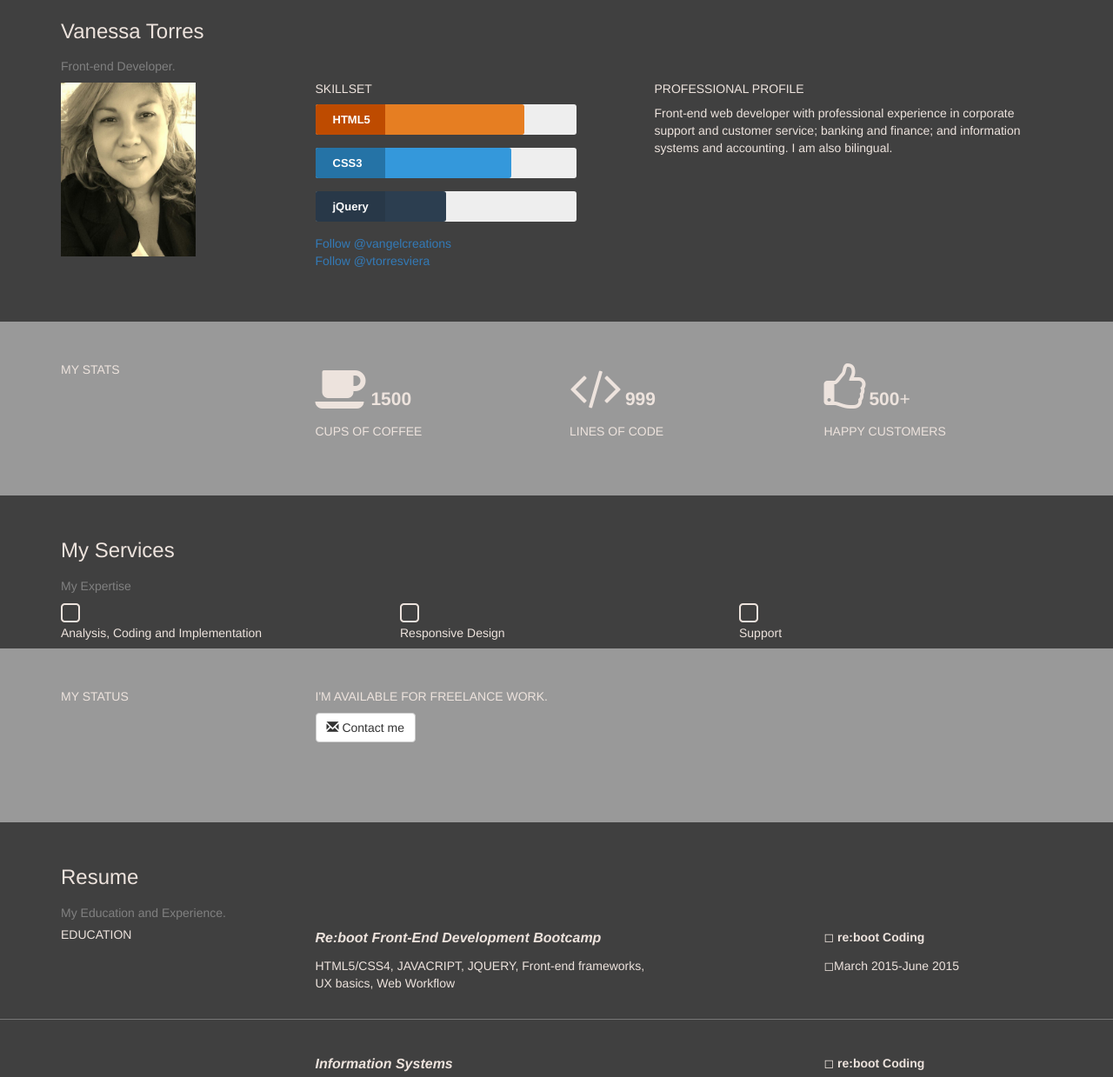
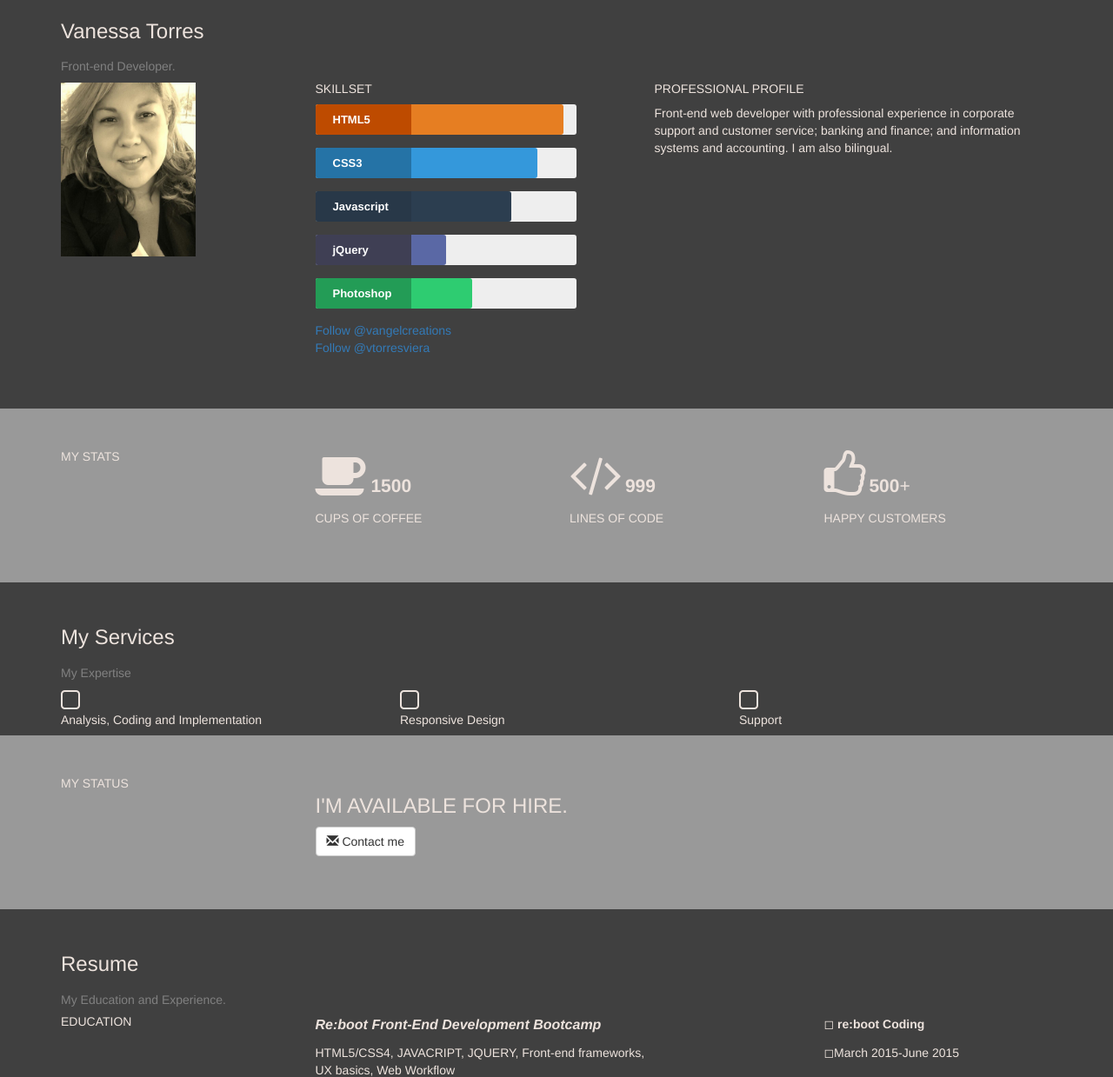
Before and after one commit to vtorresviera/ResumePage, a plain HTML site: page index.html in a window 1280 px wide. Shown: the part 519-1758 px from the top of the page at 87% size. Drawn offline with nearby package versions, Linux system fonts and the light colour scheme.

Commit message:
latest changes to content

```diff
--- a/css/style.css
+++ b/css/style.css
@@ -127,8 +127,7 @@ h3 {
   position: absolute;
   top: 0;
   left: 0;
-  /*width: 110px;*/
-  width: 80px;
+  width: 110px;
   font-weight: bold;
   font-size: 13px;
   color: #ffffff;
--- a/index.html
+++ b/index.html
@@ -160,21 +160,33 @@
                     </div>
                     <div class="col-md-4">
                         <h4 id="profileh4">SKILLSET</h4>
-                        <div class="skillbar clearfix " data-percent="80%">
+                        <div class="skillbar clearfix " data-percent="95%">
                             <div class="skillbar-title" style="background: #d35400;"><span>HTML5</span></div>
                             <div class="skillbar-bar" style="background: #e67e22;"></div>
                             <div class="skill-bar-percent"></div>
                         </div>
                         <!-- End Skill Bar -->
-                        <div class="skillbar clearfix " data-percent="75%">
+                        <div class="skillbar clearfix " data-percent="85%">
                             <div class="skillbar-title" style="background: #2980b9;"><span>CSS3</span></div>
                             <div class="skillbar-bar" style="background: #3498db;"></div>
                             <div class="skill-bar-percent"></div>
                         </div>
                         <!-- End Skill Bar -->
+                        <div class="skillbar clearfix " data-percent="75%">
+                            <div class="skillbar-title" style="background: #2c3e50;"><span>Javascript</span></div>
+                            <div class="skillbar-bar" style="background: #2c3e50;"></div>
+                            <div class="skill-bar-percent"></div>
+                        </div>
+                        <!-- End Skill Bar -->
                         <div class="skillbar clearfix " data-percent="50%">
-                            <div class="skillbar-title" style="background: #2c3e50;"><span>jQuery</span></div>
-                            <div class="skillbar-bar" style="background: #2c3e50;"></div>
+                            <div class="skillbar-title" style="background: #46465e;"><span>jQuery</span></div>
+                            <div class="skillbar-bar" style="background: #5a68a5;"></div>
+                            <div class="skill-bar-percent"></div>
+                        </div>
+                        <!-- End Skill Bar -->
+                        <div class="skillbar clearfix " data-percent="60%">
+                            <div class="skillbar-title" style="background: #27ae60;"><span>Photoshop</span></div>
+                            <div class="skillbar-bar" style="background: #2ecc71;"></div>
                             <div class="skill-bar-percent"></div>
                         </div>
                         <!-- End Skill Bar -->
@@ -345,7 +357,7 @@
                             <h4 class="wow slideInLeft">MY STATUS</h4>
                         </div>
                         <div class="col-md-4">
-                            <h4 class="wow slideInRight">I'M AVAILABLE FOR FREELANCE WORK.</h4>
+                            <h3 class="wow slideInRight">I'M AVAILABLE FOR HIRE.</h3>
                         </div>
                         <div class="col-md-3">
                             <p></p>
@@ -464,7 +476,7 @@
                             <p id="other"><strong>Information Systems</strong></p>
                         </div>
                         <div class="col-md-3">
-                            <p>&#x25FB; <strong>re:boot Coding</strong></p>
+                            <p>&#x25FB; <strong>University of Puerto Rico</strong></p>
                         </div>
                     </div>
                 </div>
@@ -480,7 +492,7 @@
                         </div>
                         <div class="col-md-6">
                             <p>Bachelor Degree in Business Administration
-                            <br> Majors: Information Systems and Accounting</p>
+                                <br> Majors: Information Systems and Accounting</p>
                         </div>
                         <div class="col-md-3">
                             <p>&#x25FB; 1989-1994</p>
```
